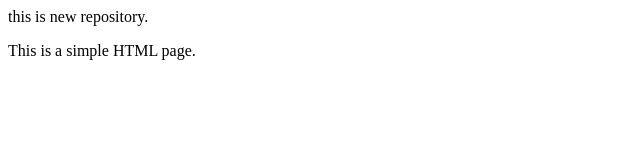
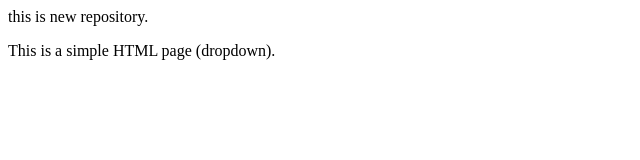
Before and after one commit to frontendbyhuma/localrepo, a plain HTML site: page index.html in a window 1280 px wide. Shown: the full height of the page, 0-640 px from the left. Drawn offline with Linux system fonts and the light colour scheme.

```diff
--- a/index.html
+++ b/index.html
@@ -1,2 +1,2 @@
 <p> this is new repository.</p>
-<p> This is a simple HTML page.</p>
+<p> This is a simple HTML page (dropdown).</p>
```
